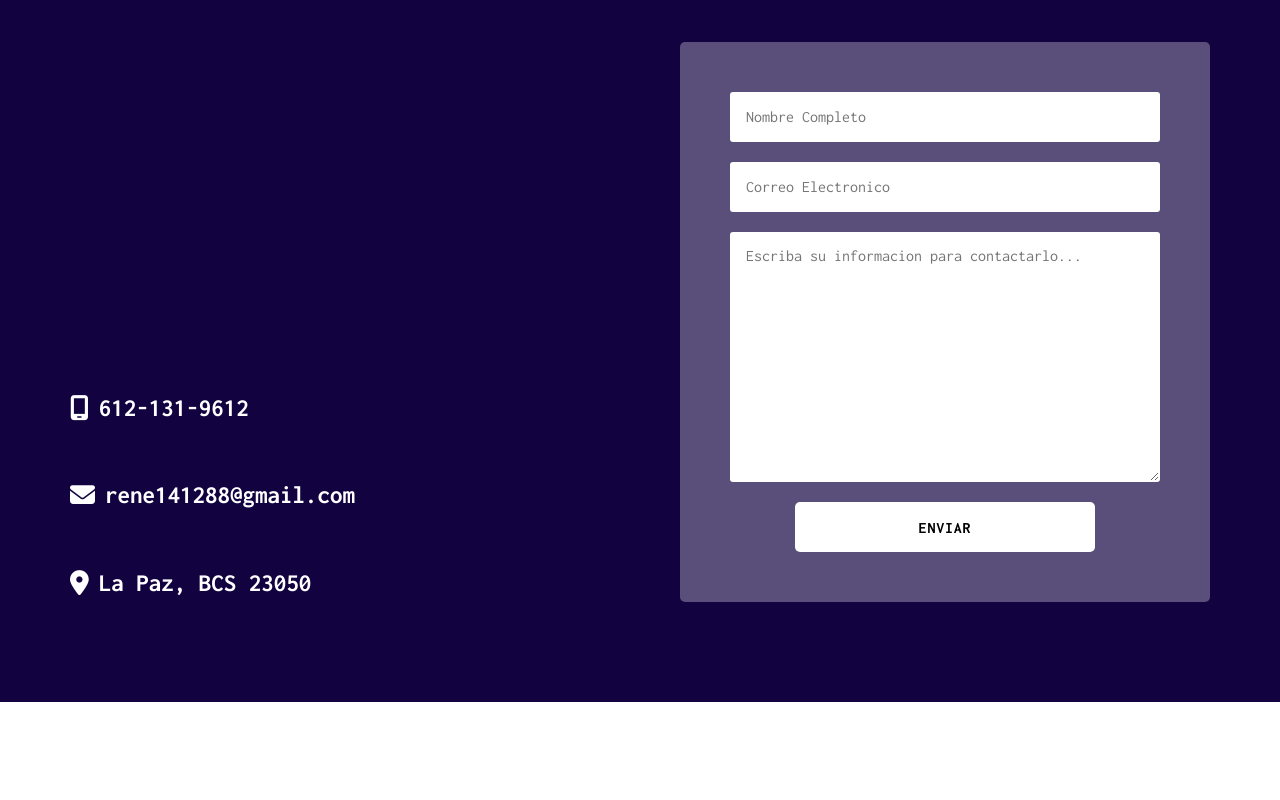
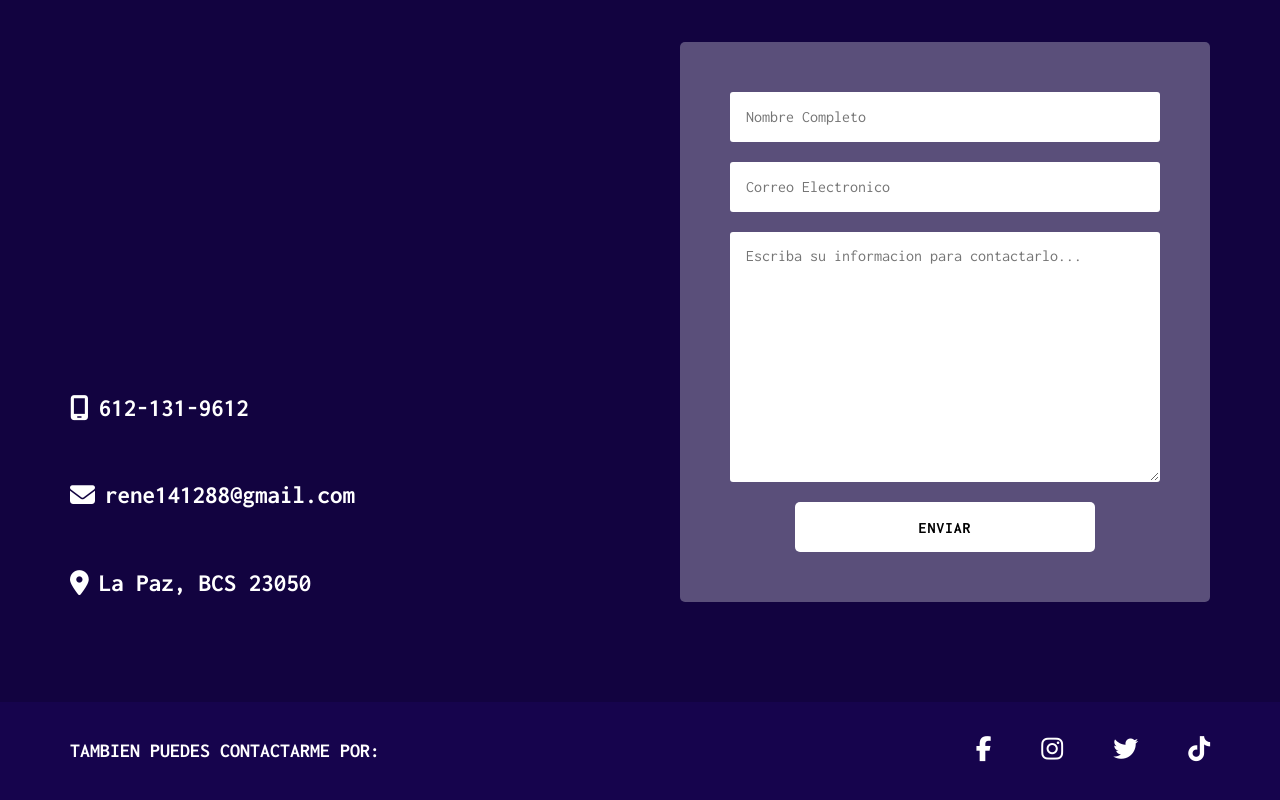
Before and after one commit to ReneSRDev/riniberto, a website: page src/index.html in a window 1280 px wide. Shown: the part 3998-4798 px from the top of the page. Before the commit the page ends 4700 px from the top, so only its background shows below. Drawn offline with nearby package versions, Linux system fonts and the light colour scheme; no server answers.

Commit message:
Se completo el Footer

```diff
--- a/src/css/style.css
+++ b/src/css/style.css
@@ -1422,3 +1422,89 @@ main {
     background-color: var(--color-secondary);
     color: var(--color-primary);
 }
+
+/*FOOTER*/
+footer {
+    background-color: var(--color-tertiary);
+}
+footer .container {
+    padding: 50px 15px;
+}
+footer >div:before,
+footer >div:after {
+    display: none;
+}
+
+@media (max-width: 767px) {
+    footer .container {
+        text-align: center;
+    }
+}
+@media (min-width: 768px) {
+    footer .container {
+        padding: 30px 0;
+        display: flex;
+        justify-content: space-between;
+        align-items: center;
+    }
+}
+
+.footer-text {
+    display: block;
+    margin-bottom: 30px;
+    line-height: 16px;
+    font-size: 16px;
+    font-weight: 700;
+    color: var(--color-primary);
+    text-transform: uppercase;
+}
+
+@media (min-width: 768px) {
+    .footer-text {
+        margin-bottom: 0;
+        line-height: 20px;
+        font-size: 20px;
+    }
+}
+
+.footer-list {
+    margin: 0;
+    padding: 0;
+    list-style: none;
+}
+@media (min-width: 768px) {
+    .footer-list {
+        display: flex;
+    }
+}
+
+@media (max-width: 767px) {
+    .footer-list li:nth-child(1n + 2) {
+        margin-top: 20px;
+    }
+}
+@media (min-width: 768px) {
+    .footer-list li:nth-child(1n + 2) {
+        margin-left: 30px;
+    }
+}
+@media (min-width: 1200px) {
+    .footer-list li:nth-child(1n + 2) {
+        margin-left: 50px;
+    }
+}
+
+.footer-list li >a {
+    transition: 0.3s color ease-in-out;
+    display: inline-block;
+    font-size: 18px;
+    color: var(--color-primary);
+}
+@media (min-width: 768px) {
+    .footer-list li >a {
+        font-size: 25px;
+    }
+}
+.footer-list li >a:hover {
+    color: var(--color-secondary);
+}
--- a/src/index.html
+++ b/src/index.html
@@ -263,7 +263,31 @@
     </main>
 
     <footer>
-
+        <div class="container">
+            <span class="footer-text">Tambien puedes contactarme por:</span>
+            <ul class="footer-list">
+                <li>
+                    <a href="/" title="Facebook">
+                        <i class="fa fa-facebook" aria-hidden="true"></i>
+                    </a>
+                </li>
+                <li>
+                    <a href="/" title="Instagram">
+                        <i class="fa fa-instagram" aria-hidden="true"></i>
+                    </a>
+                </li>
+                <li>
+                    <a href="/" title="Twitter">
+                        <i class="fa fa-twitter" aria-hidden="true"></i>
+                    </a>
+                </li>
+                <li>
+                    <a href="/" title="TikTok">
+                        <i class="fa-brands fa-tiktok" aria-hidden="true"></i>
+                    </a>
+                </li>
+            </ul>
+        </div>
     </footer>
 
     <script src="https://cdn.jsdelivr.net/npm/bootstrap@5.3.0/dist/js/bootstrap.bundle.min.js" integrity="sha384-geWF76RCwLtnZ8qwWowPQNguL3RmwHVBC9FhGdlKrxdiJJigb/j/68SIy3Te4Bkz" crossorigin="anonymous"></script>
```
